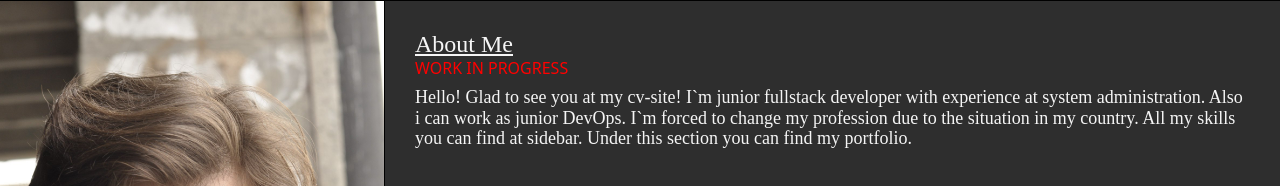
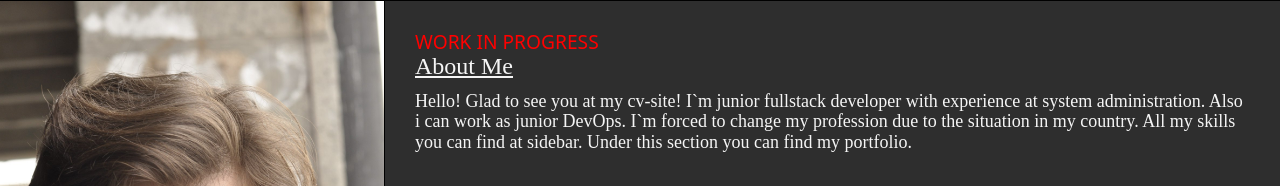
Before and after one commit to Lorengreyn/cv, a website built with Parcel: page src/index.html in a window 1280 px wide. Shown: the part 79-265 px from the top of the page. Built offline with nearby package versions, Linux system fonts and the light colour scheme.

Commit message:
Update about.html

```diff
--- a/src/partials/about.html
+++ b/src/partials/about.html
@@ -1,6 +1,6 @@
 <div class="about">
+  <p style="color:RED; font-size:larger;">WORK IN PROGRESS</p>
   <h1 class="about__title title">About Me</h1>
-  <p style="color:RED ;">WORK IN PROGRESS</p>
   <p class="about__text">
     Hello! Glad to see you at my cv-site! I`m junior fullstack developer with
     experience at system administration. Also i can work as junior DevOps. I`m
```
